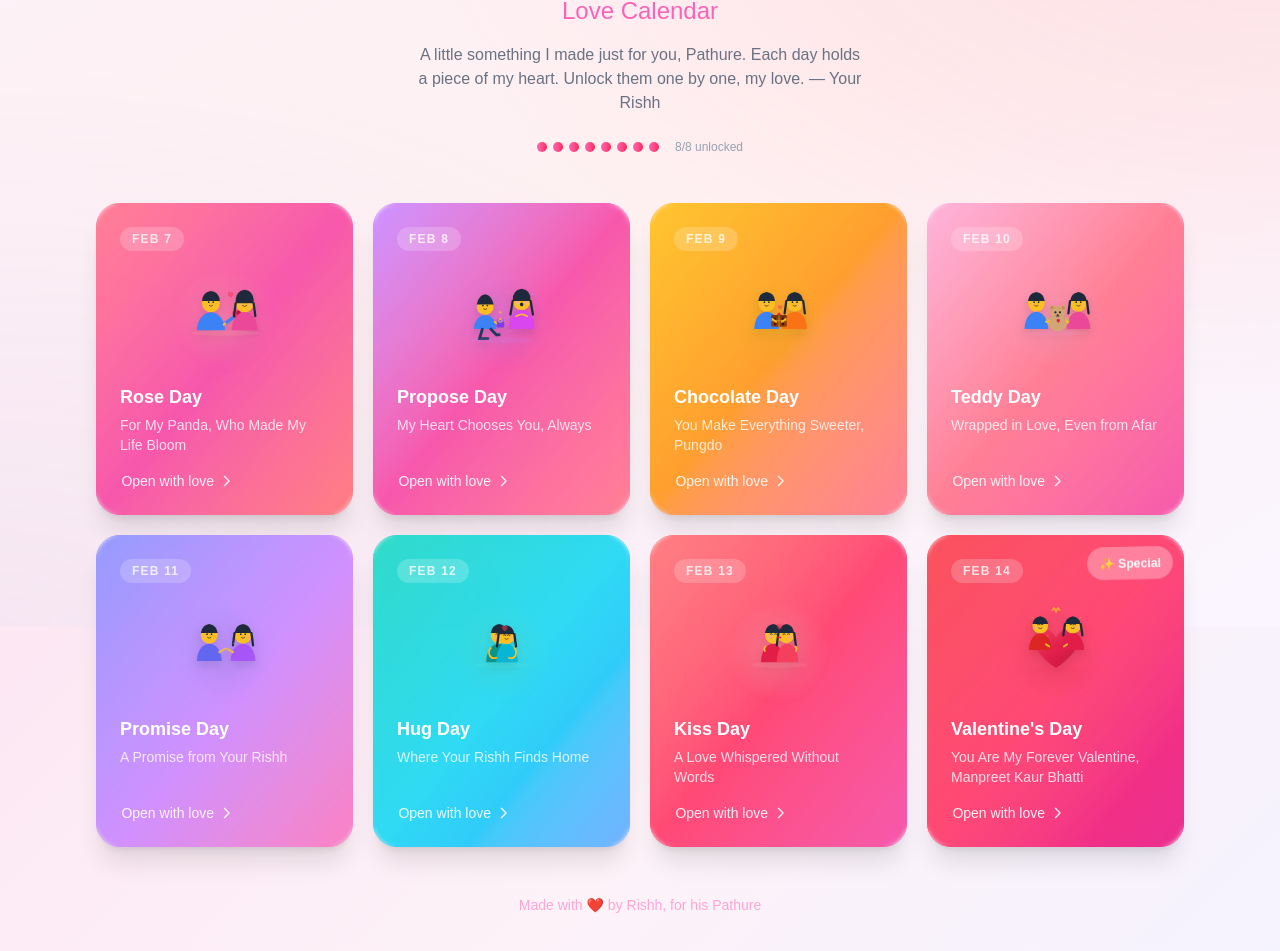
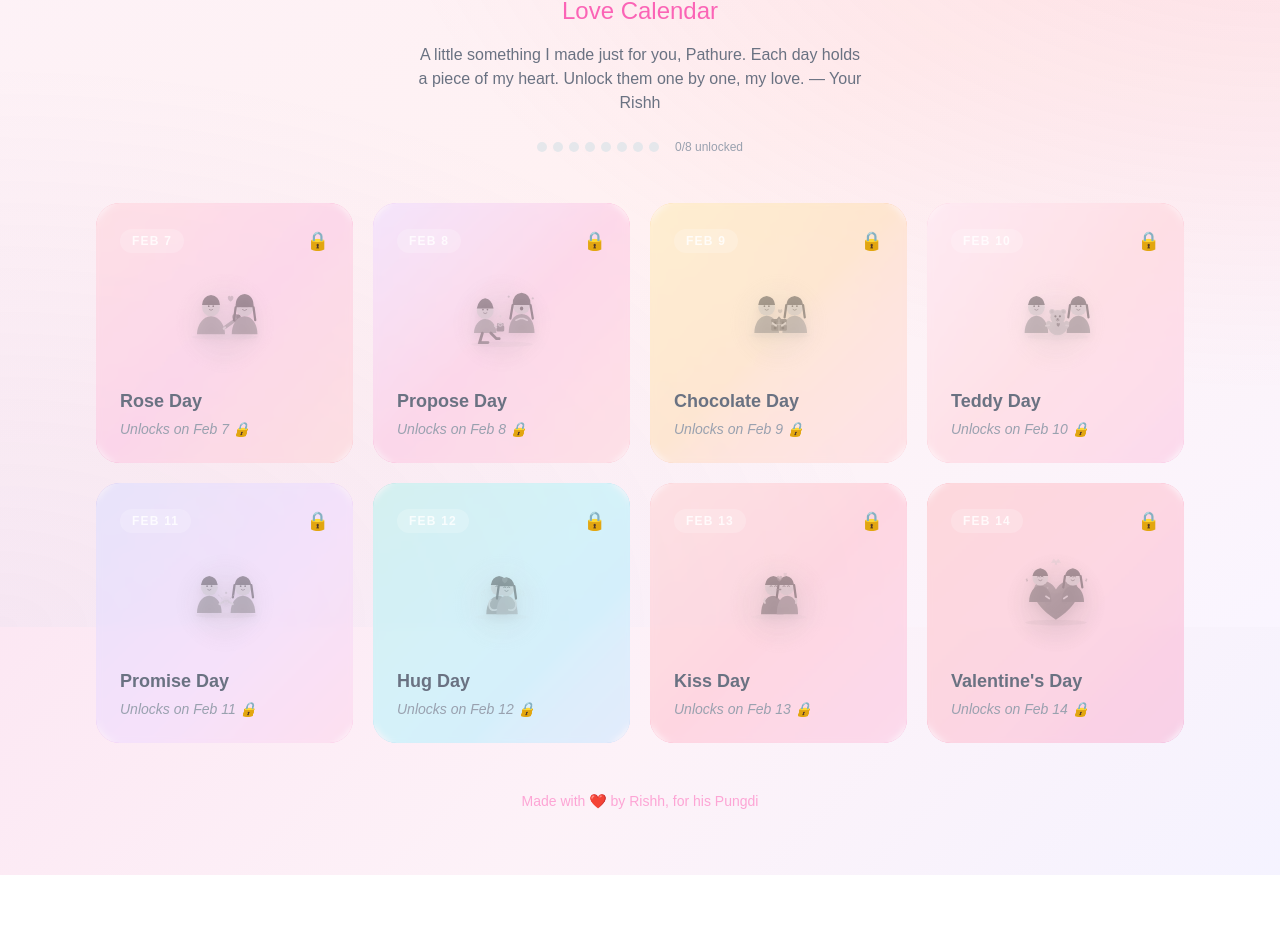
Before and after one commit to Harish-coder-bit/Valentine, a Next.js app: page / in a window 1280 px wide. Shown: the part 173-1124 px from the top of the page. After the commit the page ends 1048 px from the top, so only its background shows below. Built offline with nearby package versions, Linux system fonts and the light colour scheme.

Commit message:
changes done

```diff
--- a/src/app/page.tsx
+++ b/src/app/page.tsx
@@ -6,11 +6,11 @@ import DayCard from "@/components/DayCard";
 import FloatingPetals from "@/components/FloatingPetals";
 
 function isUnlocked(dateStr: string): boolean {
-  return true; // TODO: restore date logic before going live
-  // const today = new Date();
-  // today.setHours(0, 0, 0, 0);
-  // const unlockDate = new Date(dateStr + "T00:00:00");
-  // return today >= unlockDate;
+  // return true; // TODO: restore date logic before going live
+  const today = new Date();
+  today.setHours(0, 0, 0, 0);
+  const unlockDate = new Date(dateStr + "T00:00:00");
+  return today >= unlockDate;
 }
 
 export default function Home() {
@@ -111,7 +111,7 @@ export default function Home() {
           transition={{ delay: 1.5 }}
         >
           <p className="text-sm text-pink-300">
-            Made with &#x2764;&#xfe0f; by Rishh, for his Pathure
+            Made with &#x2764;&#xfe0f; by Rishh, for his Pungdi
           </p>
         </motion.footer>
       </div>
```
